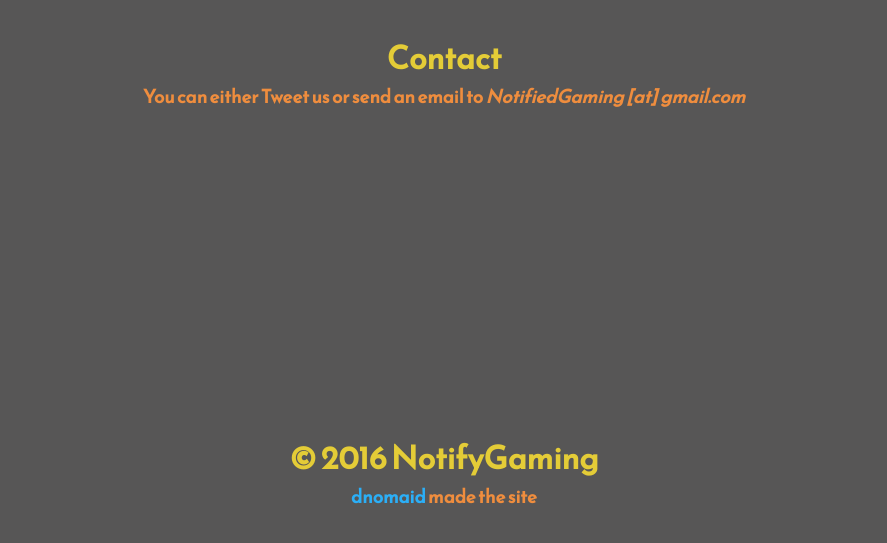
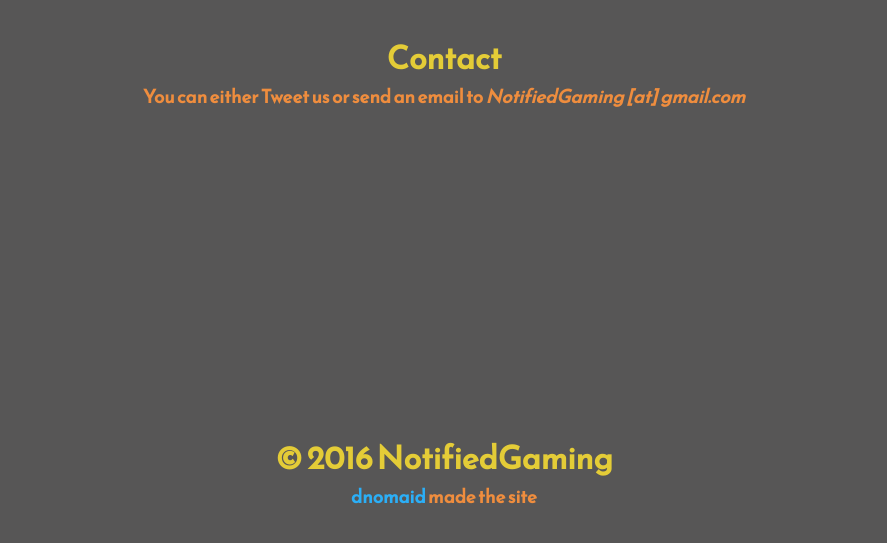
Before and after one commit to NotifiedGaming/NotifiedGaming.github.io, a plain HTML site: page index.html in a window 1280 px wide. Shown: the part 1659-2202 px from the top of the page, without its empty margins (196-1083 px from the left). Drawn offline with nearby package versions, Linux system fonts and the light colour scheme.

Commit message:
Update index.html

```diff
--- a/index.html
+++ b/index.html
@@ -50,7 +50,7 @@
   </div>
 
   <div id="footer" class="section">
-    <h1 class="title">&copy; 2016 NotifyGaming</h1>
+    <h1 class="title">&copy; 2016 NotifiedGaming</h1>
     <h3><a href="https://dnomaid.co.uk" style="color: #2baff7;">dnomaid</a> made the site</h3>
   </div>
 
```
